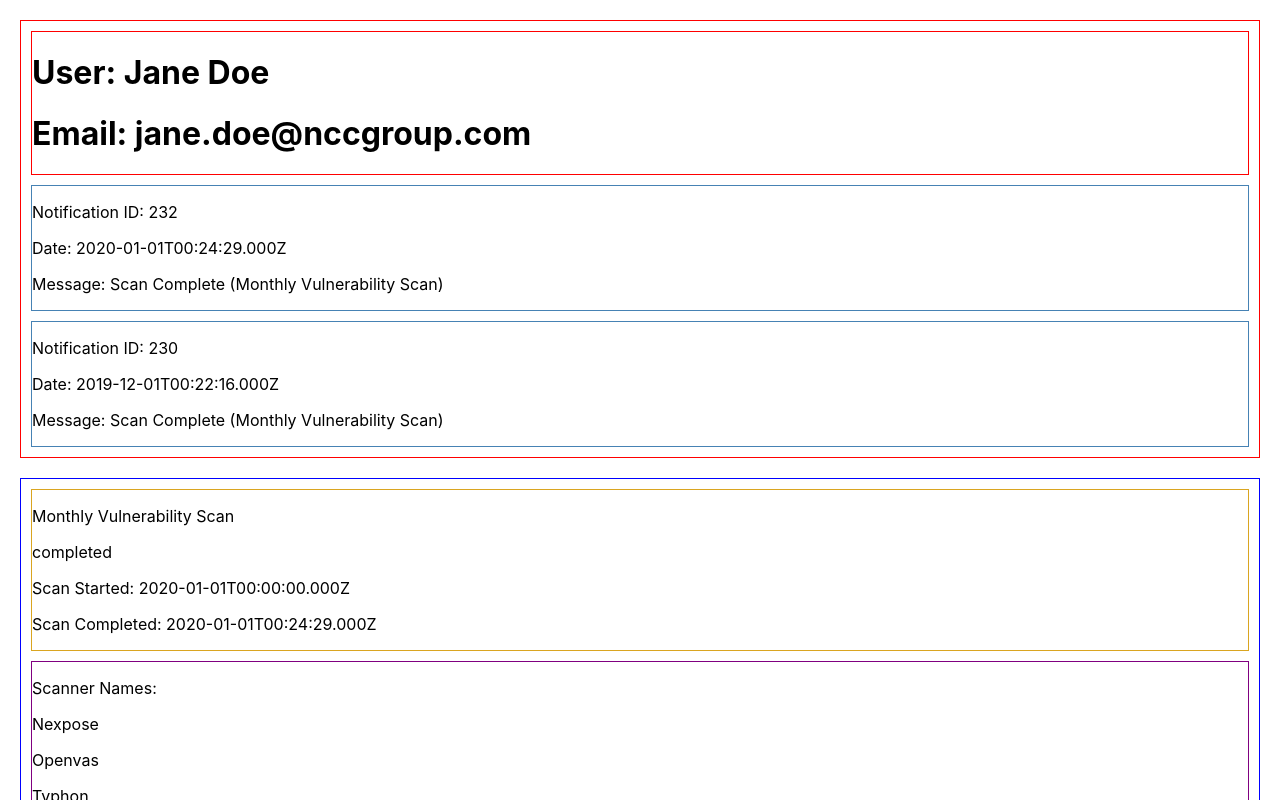
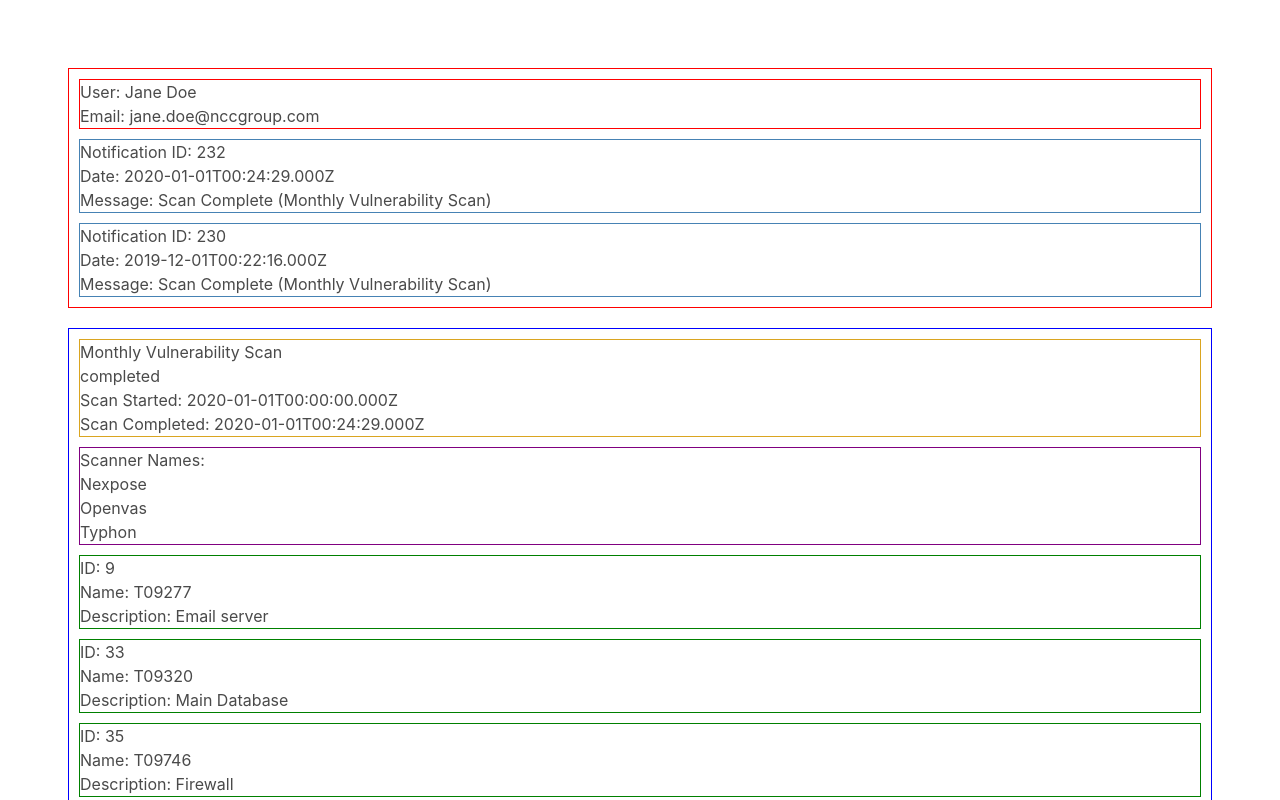
Before and after one commit to latchjack/vun-test, a React (Create React App) app: page / in a window 1280 px wide. Shown: the top 800 px of the page. Built offline with nearby package versions, Linux system fonts and the light colour scheme.

Commit message:
added bulma

```diff
--- a/package.json
+++ b/package.json
@@ -6,7 +6,8 @@
     "@testing-library/jest-dom": "^4.2.4",
     "@testing-library/react": "^9.3.2",
     "@testing-library/user-event": "^7.1.2",
-    "axios": "^0.20.0",
+    "bulma": "^0.9.0",
+    "node-sass": "^4.14.1",
     "react": "^16.13.1",
     "react-dom": "^16.13.1",
     "react-scripts": "3.4.3"
--- a/src/App.js
+++ b/src/App.js
@@ -1,4 +1,5 @@
 import React from 'react';
+import 'bulma'
 import './App.css';
 
 import Scan from './components/Scan'
--- a/src/components/Scan.js
+++ b/src/components/Scan.js
@@ -6,13 +6,13 @@ class Scan extends React.Component {
     return(
       <>
       {console.log(scandata)}
-        <div className="main-container">
+        <section className="section">
 
           {/* USER SECTION */}
           <div className="user-container">
             <div className="login-container">
-              <h1>User: {scandata.user.displayName}</h1>
-              <h1>Email: {scandata.user.email}</h1>
+              <h1><span className="user-details">User:</span> {scandata.user.displayName}</h1>
+              <h1><span className="user-details">Email:</span> {scandata.user.email}</h1>
             </div>
 
             {scandata.user.notifications.map((notification, i) => {
@@ -51,8 +51,8 @@ class Scan extends React.Component {
                 return (
                   <div className="asset-container" key={i}>
                     <p>ID: {asset.id}</p>
-                    <p>name: {asset.date}</p>
-                    <p>Description: {asset.message}</p>
+                    <p>Name: {asset.name}</p>
+                    <p>Description: {asset.description}</p>
                   </div>
                 )
             })}
@@ -85,7 +85,7 @@ class Scan extends React.Component {
 
           </div>
 
-        </div>
+        </section>
       </>
     )
   }
```
Also changed, not shown: 2 other files (tests, documents, lock files or other folders).
